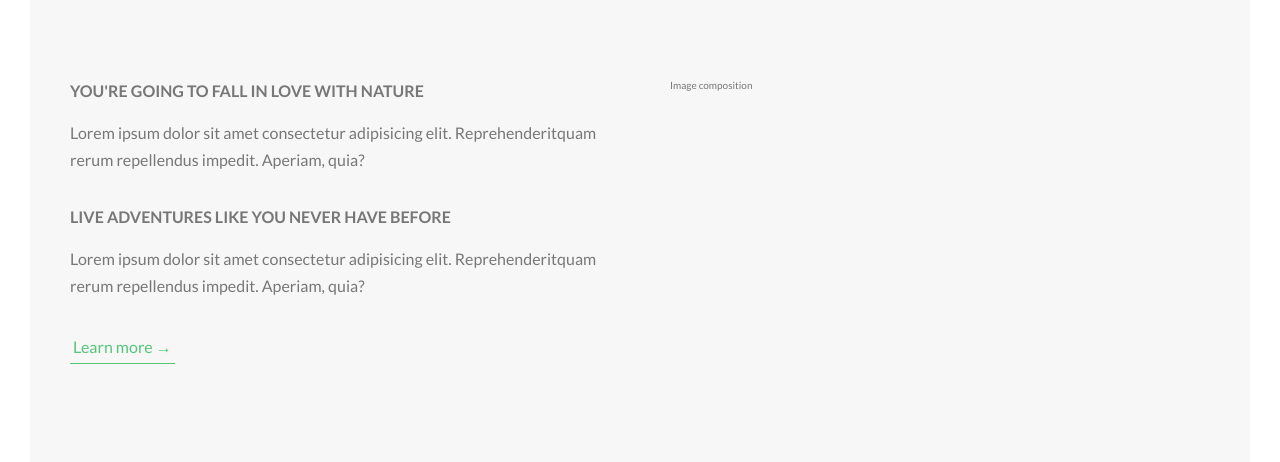
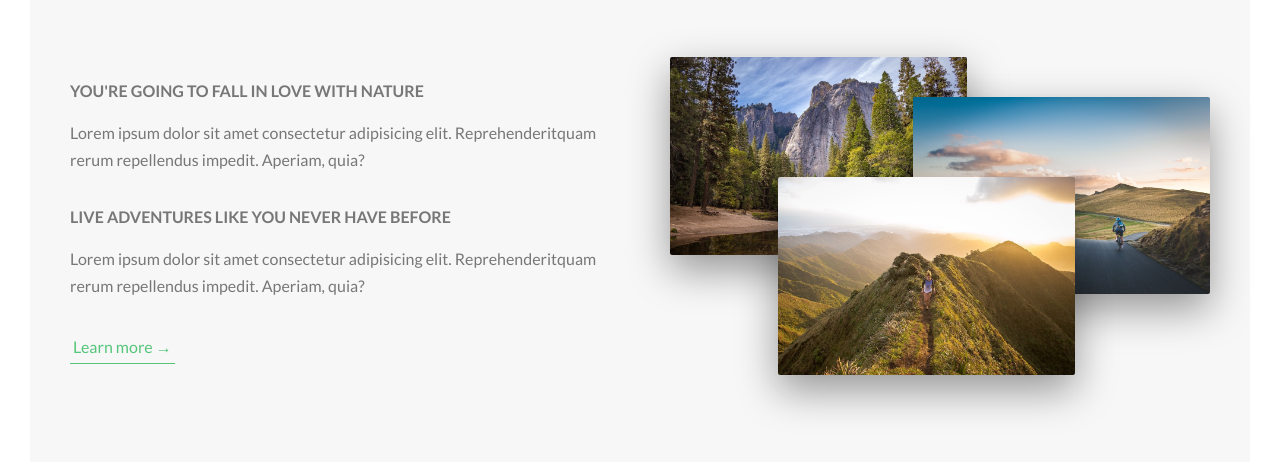
Before and after one commit to JoseIgnacioTapia/nature-site-project, a website: page index.html in a window 1280 px wide. Shown: the part 943-1405 px from the top of the page. Drawn offline with Linux system fonts and the light colour scheme.

Commit message:
Adding animation on the about section photos

```diff
--- a/index.html
+++ b/index.html
@@ -59,7 +59,23 @@
             <a href="#" class="btn-text">Learn more &rarr;</a>
           </div>
           <div class="col-1-of-2">
-            Image composition
+            <div class="composition">
+              <img
+                src="img/nat-1-large.jpg "
+                alt="Photo 1"
+                class="composition__photo composition__photo--p1"
+              />
+              <img
+                src="img/nat-2-large.jpg"
+                alt="Photo 2"
+                class="composition__photo composition__photo--p2"
+              />
+              <img
+                src="img/nat-3-large.jpg"
+                alt="Photo 3"
+                class="composition__photo composition__photo--p3"
+              />
+            </div>
           </div>
         </div>
       </section>
--- /dev/null
+++ b/sass/components/_composition.scss
@@ -0,0 +1,39 @@
+.composition {
+  position: relative;
+
+  &__photo {
+    width: 55%;
+    box-shadow: 0 1.5rem 4rem rgba($color-black, 0.4);
+    border-radius: 2px;
+    position: absolute;
+    z-index: 10;
+    transition: all 0.2s;
+    outline-offset: 2rem;
+
+    &--p1 {
+      left: 0;
+      top: -2rem;
+    }
+
+    &--p2 {
+      right: 0;
+      top: 2rem;
+    }
+
+    &--p3 {
+      left: 20%;
+      top: 10rem;
+    }
+
+    &:hover {
+      outline: 1.5rem solid $color-primary;
+      transform: scale(1.05) translateY(-0.5rem);
+      box-shadow: 0 2.5rem 4rem rgba($color-black, 0.5);
+      z-index: 20;
+    }
+  }
+
+  &:hover &__photo:not(:hover) {
+    transform: scale(0.95);
+  }
+}
--- a/sass/main.scss
+++ b/sass/main.scss
@@ -8,6 +8,7 @@
 @import "base/utilities";
 
 @import "components/button";
+@import "components/composition";
 
 @import "layout/grid";
 @import "layout/header";
```
Also changed, not shown: css/style.css.
